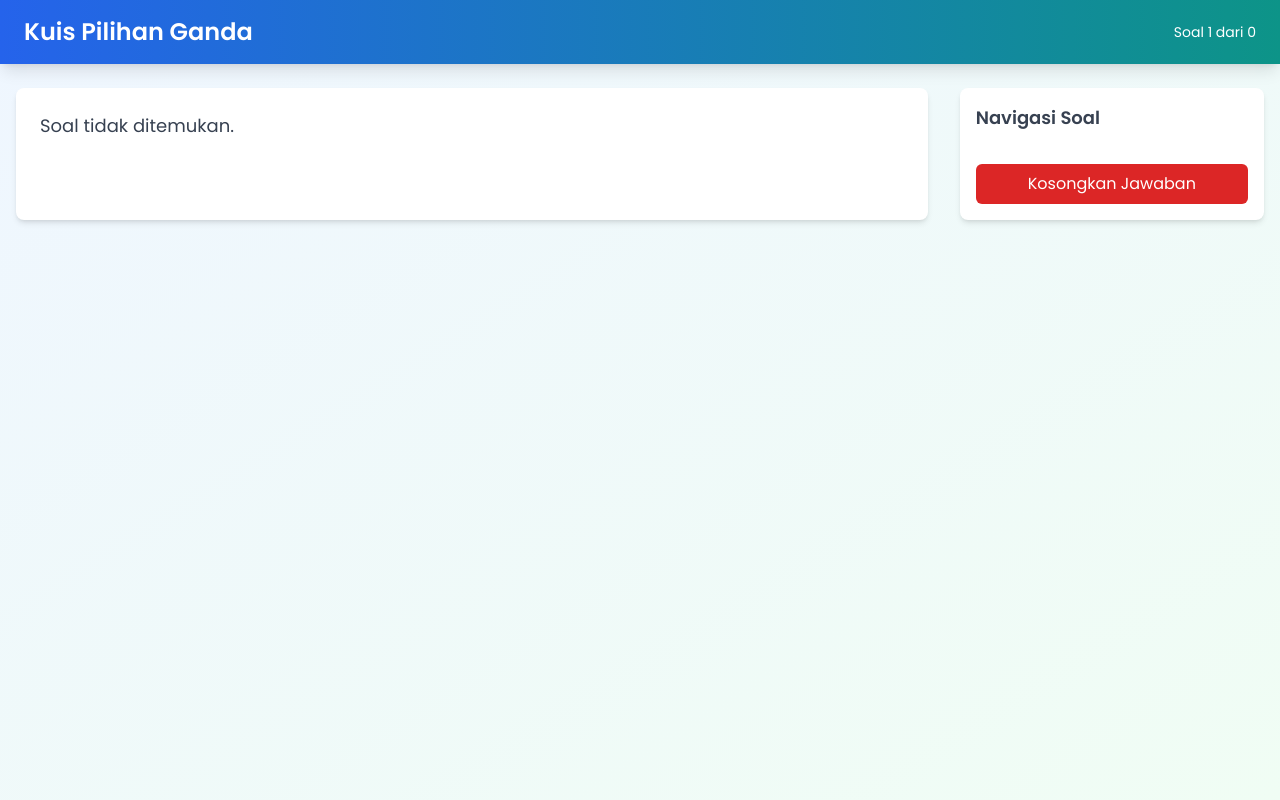
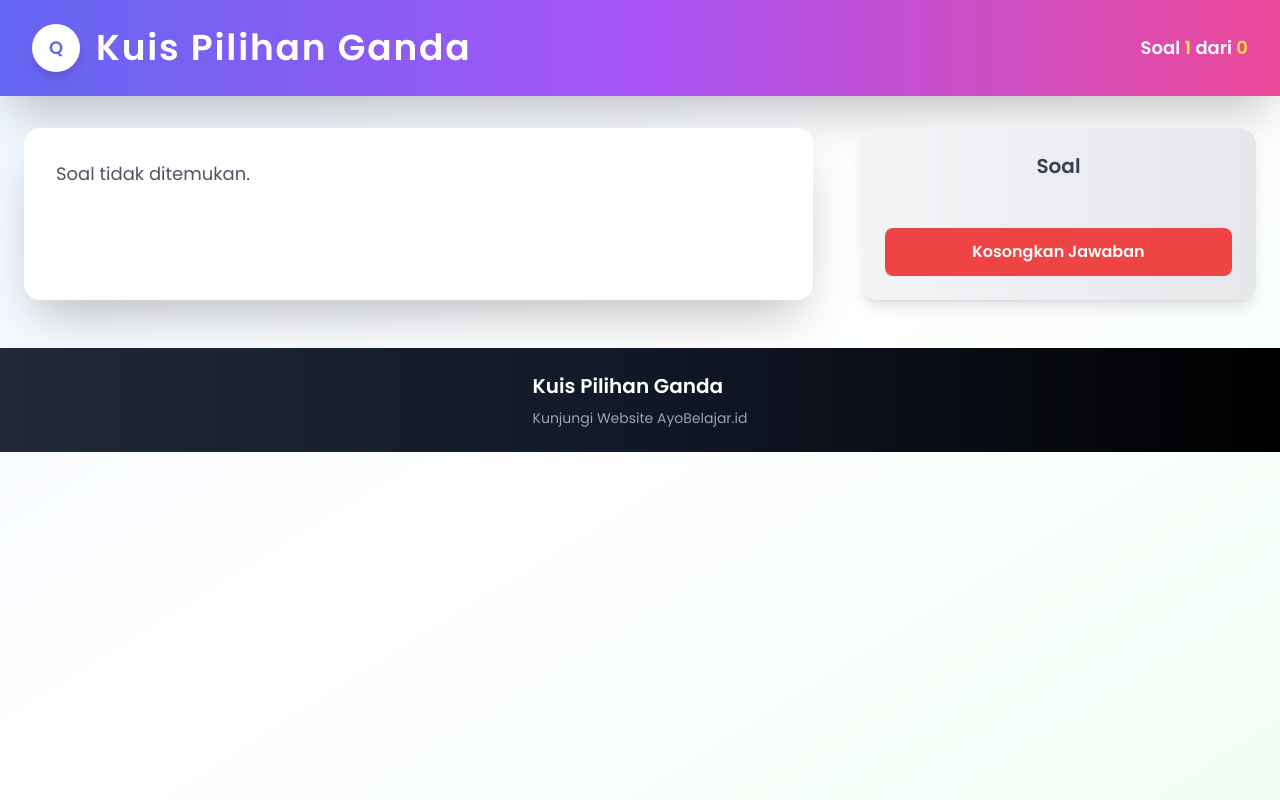
Before and after one commit to newbiema/MiaPKL, a PHP site: page /quiz.php in a window 1280 px wide. Run offline with PHP 8.4, Linux system fonts and the light colour scheme; data that the repository does not hold is empty; some libraries are stand-ins or nearby versions.

Commit message:
update bang

```diff
--- a/quiz.php
+++ b/quiz.php
@@ -134,6 +134,8 @@ if (isset($_GET['soal'])) {
     <meta name="viewport" content="width=device-width, initial-scale=1.0">
     <title>Kuis Pilihan Ganda</title>
     <script src="https://cdn.tailwindcss.com"></script>
+    <script src="https://cdn.jsdelivr.net/npm/sweetalert2@11"></script>
+
     <style>
         @import url('https://fonts.googleapis.com/css2?family=Poppins:wght@400;600&display=swap');
         body {
@@ -141,76 +143,146 @@ if (isset($_GET['soal'])) {
         }
     </style>
 </head>
-<body class="bg-gradient-to-br from-blue-50 to-green-50 min-h-screen flex flex-col">
-    <header class="bg-gradient-to-r from-blue-600 to-teal-600 text-white shadow-lg">
-        <div class="container mx-auto flex justify-between items-center py-4 px-6">
-            <h1 class="text-2xl font-bold">Kuis Pilihan Ganda</h1>
-            <p class="text-sm">Soal <?= $currentIndex + 1 ?> dari <?= count($_SESSION['soal_ids']) ?></p>
+<body class="bg-gradient-to-br from-blue-50 via-white to-green-50 min-h-screen flex flex-col">
+
+<header class="bg-gradient-to-r from-indigo-500 via-purple-500 to-pink-500 text-white shadow-2xl">
+    <div class="container mx-auto flex flex-col md:flex-row justify-between items-center py-6 px-8">
+        <!-- Logo dan Judul -->
+        <div class="flex items-center space-x-4">
+            <div class="bg-white text-indigo-500 rounded-full w-12 h-12 flex justify-center items-center font-bold text-lg shadow-lg">
+                Q
+            </div>
+            <h1 class="text-4xl font-black tracking-wider">Kuis Pilihan Ganda</h1>
+        </div>
+        <!-- Info Soal -->
+        <div class="mt-4 md:mt-0 text-center md:text-right">
+            <p class="text-base md:text-lg font-semibold">
+                Soal <span class="text-yellow-300"><?= $currentIndex + 1 ?></span> dari
+                <span class="text-yellow-300"><?= count($_SESSION['soal_ids']) ?></span>
+            </p>
+        </div>
     </div>
 </header>
 
-    <div class="container mx-auto mt-6 px-4 flex flex-col lg:flex-row-reverse gap-8">
-        <aside class="bg-white shadow-md rounded-lg p-4 lg:w-1/4">
-            <h2 class="text-lg font-semibold text-gray-700 mb-4">Navigasi Soal</h2>
-            <div class="grid grid-cols-5 gap-2">
+<div class="container mx-auto mt-8 px-6 flex flex-col lg:flex-row-reverse gap-12">
+    <!-- Sidebar Navigasi Soal -->
+    <aside class="bg-gradient-to-r from-gray-100 to-gray-200 shadow-lg rounded-2xl p-6 lg:w-1/3">
+        <h2 class="text-xl font-bold text-center text-gray-700 mb-6">Soal</h2>
+        <div class="grid grid-cols-5 gap-3">
             <?php for ($i = 0; $i < count($_SESSION['soal_ids']); $i++): ?>
                 <a href="quiz.php?soal=<?= $i ?>"
-                       class="block text-center p-2 rounded-lg font-semibold
+                   class="text-center py-3 rounded-full font-bold transition
                    <?= isset($_SESSION['jawaban_user'][$i])
                     ? (isset($_SESSION['ragu_ragu'][$i]) && $_SESSION['ragu_ragu'][$i]
-                            ? 'bg-yellow-500 text-white'
-                            : 'bg-green-500 text-white')
+                        ? 'bg-yellow-400 text-white hover:bg-yellow-500'
+                        : 'bg-green-500 text-white hover:bg-green-600')
                     : (isset($_SESSION['ragu_ragu'][$i]) && $_SESSION['ragu_ragu'][$i]
-                            ? 'bg-yellow-500 text-white'
-                            : 'bg-blue-400 text-white') ?>
-
-
-                       hover:bg-green-600 transition">
+                        ? 'bg-yellow-400 text-white hover:bg-yellow-500'
+                        : 'bg-blue-400 text-white hover:bg-blue-500') ?>">
                     <?= $i + 1 ?>
                 </a>
             <?php endfor; ?>
         </div>
-            <form method="POST" class="mt-4">
-                <button type="submit" name="reset" onclick="return confirm('Yakin ingin reset kuis?');"
-                        class="px-4 py-2 bg-red-600 text-white w-full rounded-md hover:bg-red-700">
+        <form method="POST" class="mt-6">
+        <button type="button"
+                id="resetButton"
+                class="w-full py-3 bg-red-500 text-white rounded-lg font-bold hover:bg-red-600 transition">
                 Kosongkan Jawaban
         </button>
+
         </form>
     </aside>
 
-        <main class="bg-white shadow-md rounded-lg p-6 lg:w-3/4">
+    <!-- Main Section Soal -->
+    <main class="bg-white shadow-2xl rounded-2xl p-8 lg:w-2/3">
         <?php if (isset($soal)): ?>
             <?php if (!empty($soal['gambar'])): ?>
+                <div class="flex justify-center mb-6">
                     <img src="<?= htmlspecialchars($soal['gambar']) ?>"
                          alt="Gambar Soal"
-                         class="rounded-md shadow-md w-64 h-64 object-cover mb-4">
+                         class="rounded-lg shadow-md w-72 h-72 object-cover">
+                </div>
             <?php endif; ?>
-                <p class="text-xl font-semibold text-gray-700 mb-6"><?= $soal['pertanyaan'] ?></p>
-                <form method="POST" class="space-y-4">
+            <p class="text-2xl font-bold text-gray-800 mb-8"><?= $soal['pertanyaan'] ?></p>
+            <form method="POST" class="space-y-6">
                 <?php foreach (['a', 'b', 'c', 'd'] as $opsi): ?>
-                        <label class="flex items-center space-x-3">
+                    <label class="flex items-center space-x-4">
                         <input type="radio" name="jawaban" value="<?= strtoupper($opsi) ?>"
                             <?= (isset($_SESSION['jawaban_user'][$currentIndex]) && $_SESSION['jawaban_user'][$currentIndex] === strtoupper($opsi)) ? 'checked' : '' ?>
-                                class="w-5 h-5 text-blue-600 border-gray-300 focus:ring-blue-500">
-                            <span class="text-gray-700"><?= $soal["opsi_{$opsi}"] ?></span>
+                            class="w-5 h-5 text-indigo-500 border-gray-300 focus:ring-indigo-400">
+                        <span class="text-lg text-gray-700"><?= $soal["opsi_{$opsi}"] ?></span>
                     </label>
                 <?php endforeach; ?>
-                    <div class="flex justify-between items-center mt-6">
-                        <button type="submit" name="prev" class="px-4 py-2 bg-gray-300 text-gray-700 rounded-md hover:bg-gray-400">Sebelumnya</button>
-                        <div class="flex gap-2">
-                            <button type="submit" name="ragu" class="px-4 py-2 bg-yellow-400 text-white rounded-md hover:bg-yellow-500">Ragu-Ragu</button>
+                <div class="flex justify-between items-center mt-8 ">
+                    <button type="submit" name="prev"
+                            class="px-6 py-3 bg-gray-300 text-gray-700 rounded-lg font-bold hover:bg-gray-400 transition">
+                        Prev
+                    </button>
+                    <div class="flex gap-4">
+                        <button type="submit" name="ragu"
+                                class="px-6 py-3 bg-yellow-400 text-white rounded-lg font-bold hover:bg-yellow-500 transition">
+                            Ragu-Ragu
+                        </button>
                         <?php if ($currentIndex < count($_SESSION['soal_ids']) - 1): ?>
-                                <button type="submit" name="next" class="px-4 py-2 bg-blue-600 text-white rounded-md hover:bg-blue-700">Berikutnya</button>
+                            <button type="submit" name="next"
+                                    class="px-6 py-3 bg-blue-600 text-white rounded-lg font-bold hover:bg-blue-700 transition">
+                                Next
+                            </button>
                         <?php else: ?>
-                                <button type="submit" name="finish" class="px-4 py-2 bg-green-600 text-white rounded-md hover:bg-green-700">Selesai</button>
+                            <button type="submit" name="finish"
+                                    class="px-6 py-3 bg-green-600 text-white rounded-lg font-bold hover:bg-green-700 transition">
+                                Finish
+                            </button>
                         <?php endif; ?>
                     </div>
                 </div>
             </form>
         <?php else: ?>
-                <p class="text-lg text-gray-700">Soal tidak ditemukan.</p>
+            <p class="text-lg text-gray-600">Soal tidak ditemukan.</p>
         <?php endif; ?>
     </main>
 </div>
+
+<footer class="bg-gradient-to-r from-gray-800 via-gray-900 to-black text-white py-6 mt-12">
+    <div class="container mx-auto flex flex-col md:flex-row justify-center items-center px-6">
+        <!-- Info Kiri -->
+        <div class="text-center md:text-left">
+            <h3 class="text-xl font-bold">Kuis Pilihan Ganda</h3>
+            <p class="text-gray-400 text-sm mt-2">
+                <a href="https://ayobelajar.free.nf/">Kunjungi Website AyoBelajar.id</a>
+            </p>
+        </div>
+
+    </div>
+</footer>
+
+<script>
+    document.getElementById('resetButton').addEventListener('click', function () {
+        Swal.fire({
+            title: 'Yakin ingin reset kuis?',
+            text: "Semua jawaban akan dihapus!",
+            icon: 'warning',
+            showCancelButton: true,
+            confirmButtonColor: '#d33',
+            cancelButtonColor: '#3085d6',
+            confirmButtonText: 'Ya, reset',
+            cancelButtonText: 'Batal'
+        }).then((result) => {
+            if (result.isConfirmed) {
+                // Form submit menggunakan JavaScript
+                const form = document.createElement('form');
+                form.method = 'POST';
+                form.innerHTML = `<input type="hidden" name="reset" value="true">`;
+                document.body.appendChild(form);
+                form.submit();
+            }
+        });
+    });
+</script>
+
+
+
 </body>
+
+
 </html>
```
Lines whose indentation alone changed are shown as unchanged.
